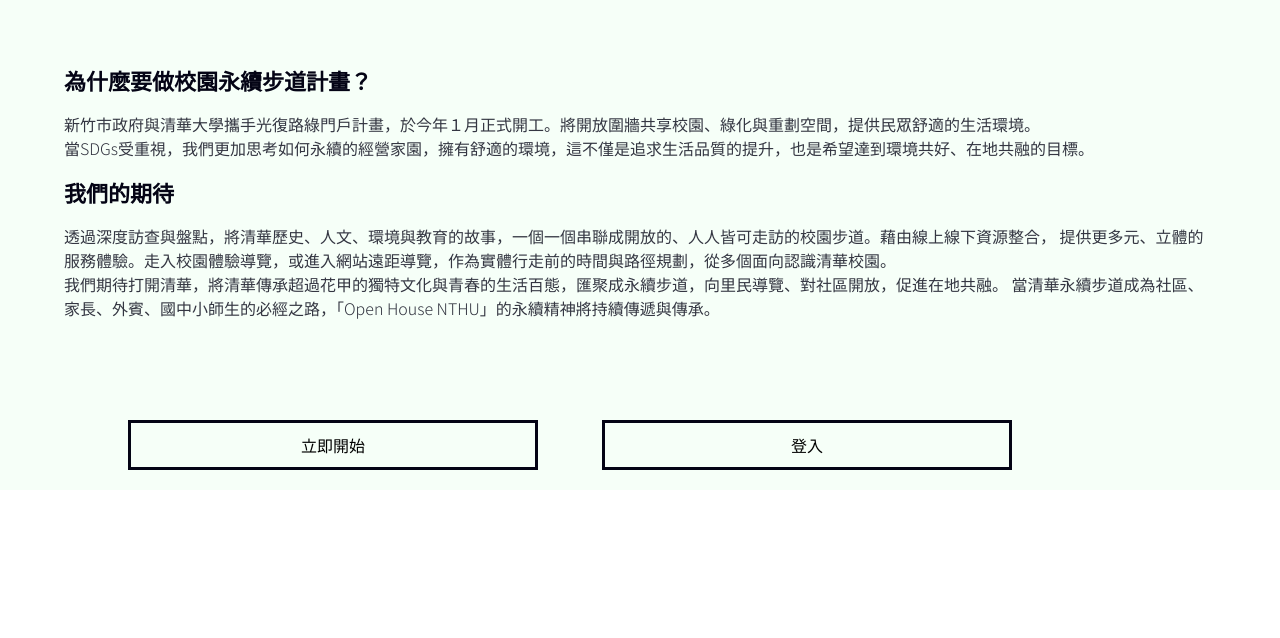
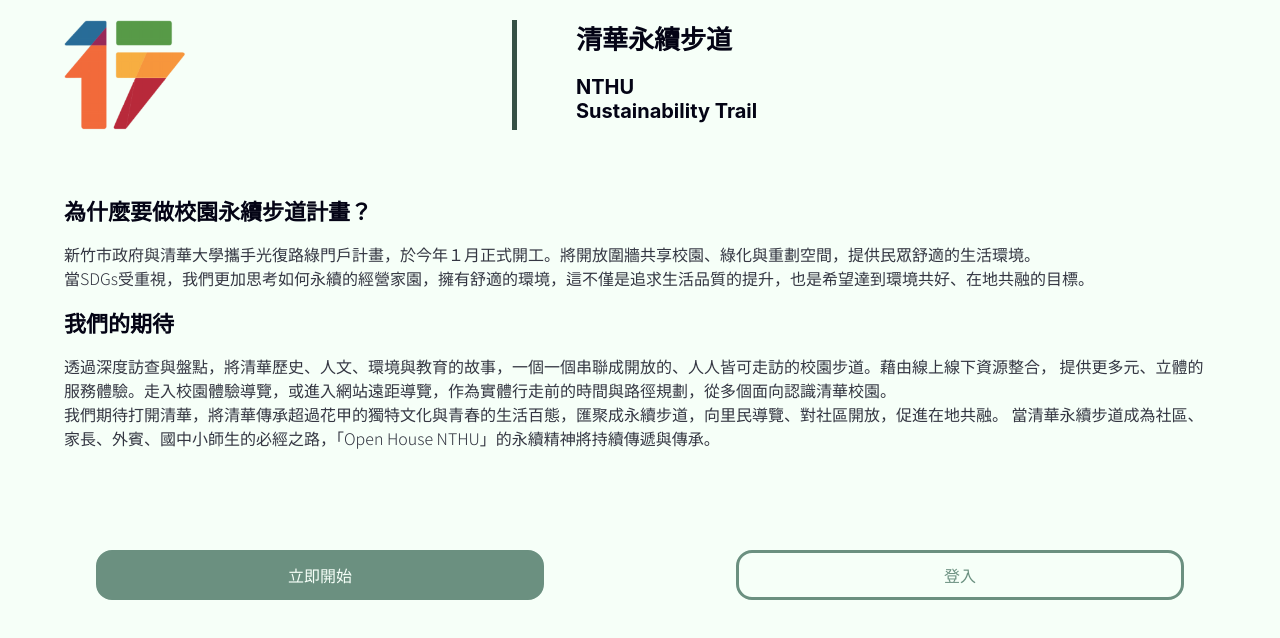
Before and after one commit to Crysta1ightning/sdgs11, a React (Create React App) app: page / in a window 1280 px wide. Shown: the top 638 px of the page. Built offline with nearby package versions, Linux system fonts and the light colour scheme.

Commit message:
Preface CSS update

```diff
--- a/src/pages/global/load.css
+++ b/src/pages/global/load.css
@@ -23,6 +23,7 @@
 }
 
 .LoadPage .loading-spinner img {
-    width: 50px;
-    height: 50px;
+    margin: 7.5px;
+    width: 35px;
+    height: 35px;
 }
--- a/src/pages/others/preface.css
+++ b/src/pages/others/preface.css
@@ -1,10 +1,55 @@
 @import url('https://fonts.googleapis.com/css2?family=Noto+Sans+TC:wght@300&display=swap');
 .PrefacePage {
     background-color: #F6FFF8;
-    height: auto;
-    padding-bottom: 20px;
+    min-height: 100vh;
 }
 
+/* HEADER */
+.PrefacePage .header {
+    padding-top: 20px;
+    height: 110px;
+    position: relative;
+}
+
+.PrefacePage .header img {
+    position: absolute;
+    left: 5vw;
+    /* width: 35vw; */
+    height: 110px;
+}
+.PrefacePage .vertical-line {
+    position: absolute;
+    left: 40vw;
+    content: '';
+    width: 5px;
+    line-height: 0;
+    height: 110px;
+    background-color: #365145;
+}
+.PrefacePage .header h2 {
+    margin: 0;
+    position: absolute;
+    left: 45vw;
+    bottom: 7.5px;
+    /* width: vw; */
+    color: #040415;
+    font-size: 20px;
+    display: inline-block;
+
+}
+.PrefacePage .header h1 {
+    margin: 0;
+    position: absolute;
+    left: 45vw;
+    color: #040415;
+    /* width: vw; */
+    font-size: 26px;
+    line-height: 40px;
+    display: inline-block;
+}
+
+
+/* CONTENT */
 .PrefacePage .content {
     padding: 5vw;
 }
@@ -19,25 +64,35 @@
     opacity: 0.8;
 }
 
-
+/* BTNS */
 .PrefacePage .btns {
-    margin: 20px 5vw 0 5vw;
-    width: 90vw;
+    margin: 20px 0 0 0;
+    padding-bottom: 20px;
+    width: 100vw;
+    font-family: 'Noto Sans TC', sans-serif;
 }
 .PrefacePage .btns .start-btn{
     text-align: center;
-    padding: 10px;
-    width: 30vw;
-    margin: 0 5vw;
-    border: #040415 solid;
+    padding: 10px 0;
+    width: 35vw;
+    margin: 0 7.5vw;
+    box-sizing: border-box;
+    border: #6B9080 solid;
+    background-color: #6B9080;
+    color: #F6FFF8;
     display: inline-block;
+    border-radius: 16px;
 }
 .PrefacePage .btns .login-btn{
     text-align: center;
-    padding: 10px;
-    width: 30vw;
-    border: #040415 solid;
+    padding: 10px 0;
+    width: 35vw;
+    margin: 0 7.5vw;
+    box-sizing: border-box;
+    border: #6B9080 solid;
+    color: #6B9080;
     display: inline-block;
+    border-radius: 16px;
 }
 
 
--- a/src/pages/others/preface.js
+++ b/src/pages/others/preface.js
@@ -4,6 +4,12 @@
 function PrefacePage () {
 	return (
 		<div className="PrefacePage">
+			<div className='header'>
+				<img src={require("../../images/永續清華logo.png")} alt="nthu sdgs logo"></img>
+				<div className='vertical-line'></div>
+				<h1>清華永續步道</h1>
+				<h2>NTHU<br/>Sustainability Trail</h2>
+			</div>
 			<div className='content'>
 				<h1>為什麼要做校園永續步道計畫？</h1>
 				<p>新竹市政府與清華大學攜手光復路綠門戶計畫，於今年１月正式開工。將開放圍牆共享校園、綠化與重劃空間，提供民眾舒適的生活環境。<br/>
```
Also changed, not shown: src/images/永續清華logo.png.
